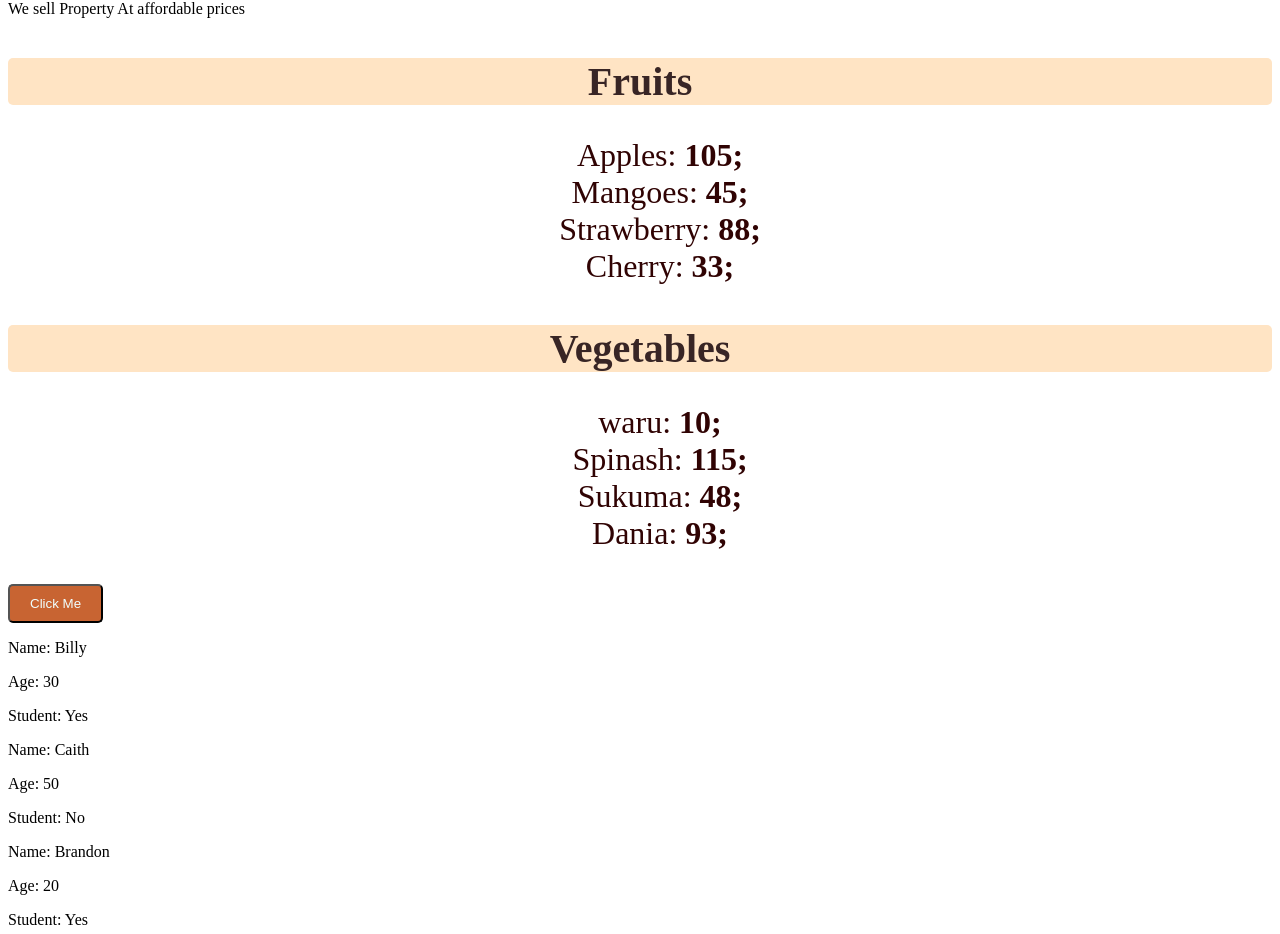
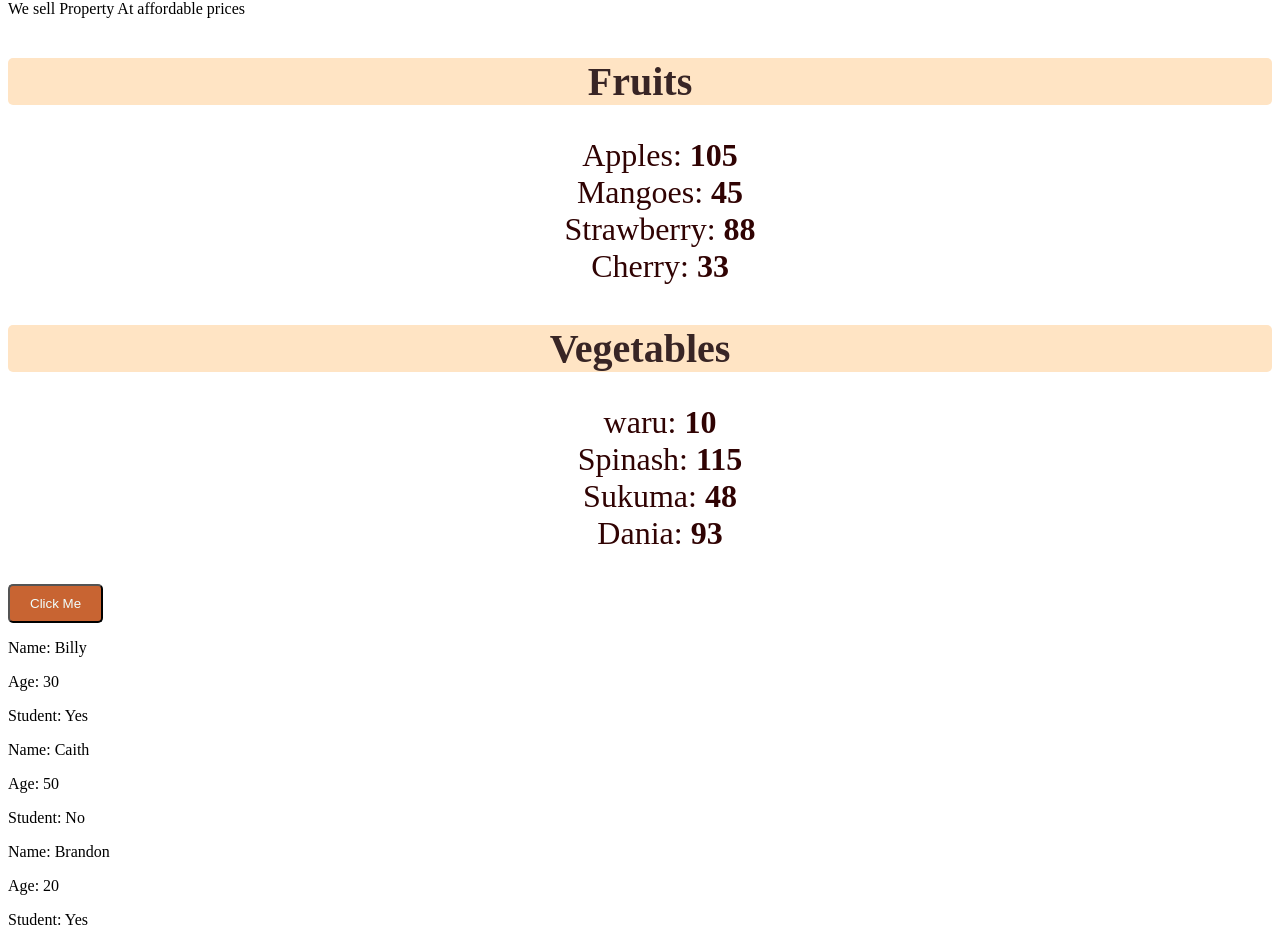
Before and after one commit to hpeter19/React, a React (Vite) app: page / in a window 1280 px wide. Shown: the part 1293-2227 px from the top of the page. Built offline with nearby package versions, Linux system fonts and the light colour scheme.

Commit message:
adding proptypes

```diff
--- a/src/App.jsx
+++ b/src/App.jsx
@@ -11,9 +11,9 @@ function App() {
     {Id:4,name:"Cherry", calories:33}]
 
   const vegetables =[{Id:5,name:"waru", calories:10},
-      {Id:6,name:"Spinash", calories:115},
-      {Id:7,name:"Sukuma",calories:48},
-      {Id:8,name:"Dania", calories:93}]
+    {Id:6,name:"Spinash", calories:115},
+    {Id:7,name:"Sukuma",calories:48},
+    {Id:8,name:"Dania", calories:93}]
 
 
   return (
@@ -22,8 +22,8 @@ function App() {
       <Card />
       <Card />
       <Card /> {/* Render the Card component */}
-      {fruits.length > 0 ? <List items={fruits} category="Fruits"/>: null}
-      {vegetables.length > 0 ? <List items={vegetables} category="Vegetables"/>: null}
+      {fruits.length > 0 && <List items={fruits} category="Fruits"/>}
+      {vegetables.length > 0 && <List items={vegetables} category="Vegetables"/>}
       <Button />
       <Student name="Billy" age={30} isStudent={true}/>
       <Student name="Caith" age={50} isStudent={false}/>
--- a/src/lists.jsx
+++ b/src/lists.jsx
@@ -1,27 +1,34 @@
-import { useLayoutEffect } from "react";
+import { useLayoutEffect } from "react"; // Unused import, but kept as per your request
+import PropTypes from "prop-types";
 
+function List(props) {
+  const category = props.category;
+  const itemList = props.items;
 
-function List(props){
+  const listItems = itemList.map(item => (
+    <li key={item.Id}>
+      {item.name}:&nbsp;
+      <b>{item.calories}</b> {/* Removed unnecessary semicolon */}
+    </li>
+  ));
 
-
-const category = props.category;
-const itemList=props.items;
-
-const listItems=itemList.map(item => <li key ={item.Id}>
-                     {item.name}:&nbsp;
-                     <b>{item.calories};</b>
-                     </li>);
-return(
+  return (
     <>
       <h3 className="list-category">{category}</h3>
       <ol className="list-items">{listItems}</ol>
     </>
-
   );
 }
-//default properties if category is empty
-List.defaultProps={
+List.PropTypes={
+    category: PropTypes.string,
+    items:PropTypes.arrayOf(PropTypes.shape({   id:PropTypes.number,
+                                              name:PropTypes.string,
+                                              calories:PropTypes.number}))
+}
+// Default properties if category or items are empty
+List.defaultProps = {
   category: "category",
-    items:[],
-}
-export default List
+  items: [],
+};
+
+export default List;
```
Lines whose indentation alone changed are shown as unchanged.
